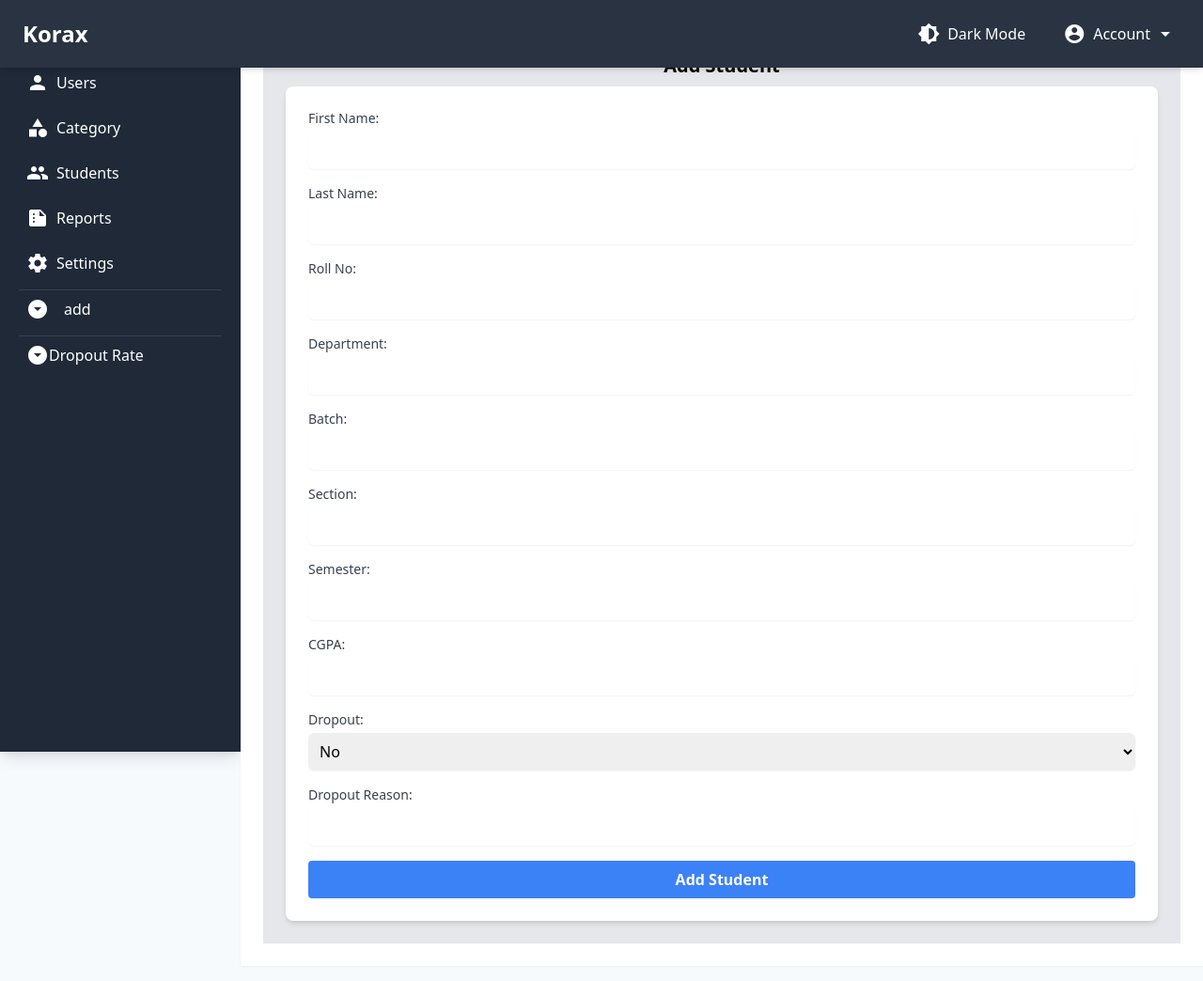
After one commit to cody0-a/dropout-check, a Django app: page /add/ in a window 1280 px wide. The commit adds this page. Shown: the whole page at 94% size. Run offline with Django 5.2, Linux system fonts and the light colour scheme; a user stored in the database is signed in.

Commit message:
check all changes

```diff
--- /dev/null
+++ b/account/templates/account/add.html
@@ -0,0 +1,76 @@
+{% extends 'account/base.html' %}
+
+{% block content %}
+<div class="mx-auto w-full bg-gray-200 p-6 overflow-y-auto">
+    <h2 class="text-xl font-bold text-center mb-2 mt-2">Add Student</h2>
+    <form method="POST" class="bg-white shadow-md rounded-lg p-6">
+        {% csrf_token %}
+        <div class="mb-4">
+            <label for="first_name" class="block text-sm font-medium text-gray-700">First Name:</label>
+            <input type="text" id="first_name" name="first_name" required
+                   class="mt-1 block w-full border-gray-300 rounded-md shadow-sm focus:border-blue-500 focus:ring focus:ring-blue-200 outline-none focus:outline-none p-2">
+        </div>
+
+        <div class="mb-4">
+            <label for="last_name" class="block text-sm font-medium text-gray-700">Last Name:</label>
+            <input type="text" id="last_name" name="last_name" required
+                   class="mt-1 block w-full border-gray-300 rounded-md outline-none focus:outline-none p-2 shadow-sm focus:border-blue-500 focus:ring focus:ring-blue-200">
+        </div>
+
+        <div class="mb-4">
+            <label for="roll_no" class="block text-sm font-medium text-gray-700">Roll No:</label>
+            <input type="text" id="roll_no" name="roll_no" required
+                   class="mt-1 block w-full border-gray-300 outline-none focus:outline-none p-2 rounded-md shadow-sm focus:border-blue-500 focus:ring focus:ring-blue-200">
+        </div>
+
+        <div class="mb-4">
+            <label for="department" class="block text-sm font-medium text-gray-700">Department:</label>
+            <input type="text" id="department" name="department" required
+                   class="mt-1 block w-full border-gray-300 outline-none focus:outline-none p-2 rounded-md shadow-sm focus:border-blue-500 focus:ring focus:ring-blue-200">
+        </div>
+
+        <div class="mb-4">
+            <label for="batch" class="block text-sm font-medium text-gray-700">Batch:</label>
+            <input type="text" id="batch" name="batch" required
+                   class="mt-1 block w-full border-gray-300 outline-none focus:outline-none p-2 rounded-md shadow-sm focus:border-blue-500 focus:ring focus:ring-blue-200">
+        </div>
+
+        <div class="mb-4">
+            <label for="section" class="block text-sm font-medium text-gray-700">Section:</label>
+            <input type="text" id="section" name="section" required
+                   class="mt-1 block w-full border-gray-300 outline-none focus:outline-none p-2 rounded-md shadow-sm focus:border-blue-500 focus:ring focus:ring-blue-200">
+        </div>
+
+        <div class="mb-4">
+            <label for="semester" class="block text-sm font-medium text-gray-700">Semester:</label>
+            <input type="number" id="semester" name="semester" required
+                   class="mt-1 block w-full border-gray-300 outline-none focus:outline-none p-2 rounded-md shadow-sm focus:border-blue-500 focus:ring focus:ring-blue-200">
+        </div>
+
+        <div class="mb-4">
+            <label for="cgpa" class="block text-sm font-medium text-gray-700">CGPA:</label>
+            <input type="number" step="0.01" id="cgpa" name="cgpa" required
+                   class="mt-1 block w-full border-gray-300 outline-none focus:outline-none p-2 rounded-md shadow-sm focus:border-blue-500 focus:ring focus:ring-blue-200">
+        </div>
+
+        <div class="mb-4">
+            <label for="dropout" class="block text-sm font-medium text-gray-700">Dropout:</label>
+            <select id="dropout" name="dropout"
+                    class="mt-1 block w-full border-gray-300 outline-none focus:outline-none p-2 rounded-md shadow-sm focus:border-blue-500 focus:ring focus:ring-blue-200">
+                <option value="False">No</option>
+                <option value="True">Yes</option>
+            </select>
+        </div>
+
+        <div class="mb-4">
+            <label for="dropout_reason" class="block text-sm font-medium text-gray-700">Dropout Reason:</label>
+            <input type="text" id="dropout_reason" name="dropout_reason"
+                   class="mt-1 block w-full border-gray-300 outline-none focus:outline-none p-2 rounded-md shadow-sm focus:border-blue-500 focus:ring focus:ring-blue-200">
+        </div>
+
+        <button type="submit" class="w-full bg-blue-500 text-white font-bold py-2 rounded hover:bg-blue-600">
+            Add Student
+        </button>
+    </form>
+</div>
+{% endblock %}
--- a/account/templates/account/base.html
+++ b/account/templates/account/base.html
@@ -8,27 +8,74 @@
     <link href="https://fonts.googleapis.com/icon?family=Material+Icons" rel="stylesheet">
     <title>Korax SMSystem</title>
     <style>
-        body {
+        body.light-mode {
             background-color: #f7fafc; /* Light gray background */
         }
-        header {
+        header.light-mode {
             background-color: #2a3342; /* Dark background */
+        }
+        body.dark-mode {
+            background-color: #2a3342; /* Dark background */
+        }
+        header.dark-mode {
+            background-color: #1a202c; /* Even darker background */
+        }
+        .dark-mode .text-white {
+            color: #f7fafc;
+        }
+        .dark-mode .bg-white {
+            background-color: #2a3342;
+        }
+        .dark-mode .bg-gray-800 {
+            background-color: #1a202c;
+        }
+        .dark-mode .bg-gray-700 {
+            background-color: #2d3748;
+        }
+        .dark-mode .text-gray-700 {
+            color: #e2e8f0;
+        }
+        .dark-mode .text-gray-600 {
+            color: #cbd5e0;
+        }
+        .dark-mode .hover\:bg-gray-700:hover {
+            background-color: #2d3748;
         }
     </style>
 </head>
-<body class="flex flex-col h-screen">
-    <header class="fixed left-0 right-0 top-0 flex justify-between items-center p-4 shadow-md fixed w-full z-10">
-        <div class="text-2xl font-bold text-white">
-            <a href="{% url 'home' %}">Korax</a>
+<body class="flex flex-col overflow-y-auto light-mode" id="body">
+    <header class="fixed left-0 right-0 top-0 flex justify-between items-center p-4 shadow-md w-full z-10 light-mode" id="header">
+        <div class="flex items-center">
+            <button id="sidebarToggle" class="lg:hidden text-white hover:bg-gray-700 rounded-lg px-3 py-2 transition flex items-center">
+                <span class="material-icons">menu</span>
+            </button>
+            <div class="text-2xl font-bold text-white ml-2">
+                <a href="{% url 'home' %}">Korax</a>
+            </div>
         </div>
-        <nav class="space-x-4">
-            <a href="{% url 'logout' %}" class="text-white hover:bg-gray-700 rounded-lg px-3 py-2 transition">Logout</a>
-            <a href="{% url 'register' %}" class="text-white hover:bg-gray-700 rounded-lg px-3 py-2 transition">Register</a>
+        <nav class="relative flex items-center space-x-4">
+            <button id="darkModeToggle" class="text-white hover:bg-gray-700 rounded-lg px-3 py-2 transition flex items-center">
+                <span class="material-icons">brightness_6</span>
+                <span class="ml-2">Dark Mode</span>
+            </button>
+            <button id="dropdownButton" class="text-white hover:bg-gray-700 rounded-lg px-3 py-2 transition flex items-center">
+                <span class="material-icons">account_circle</span>
+                <span class="ml-2">Account</span>
+                <span class="material-icons ml-1">arrow_drop_down</span>
+            </button>
+            <ul id="dropdownMenu" class="hidden absolute right-0 mt-2 w-48 bg-white rounded-md shadow-lg py-1 z-20">
+                <li>
+                    <a href="{% url 'logout' %}" class="block px-4 py-2 text-gray-700 hover:bg-gray-100">Logout</a>
+                </li>
+                <li>
+                    <a href="{% url 'register' %}" class="block px-4 py-2 text-gray-700 hover:bg-gray-100">Register</a>
+                </li>
+            </ul>
         </nav>
     </header>
 
-    <div class="fixed left-0 right-0 flex flex-row mt-16"> <!-- Added margin-top to avoid overlap with header -->
-        <aside class="w-64 bg-gray-800 text-white h-screen p-5 shadow-lg">
+    <div class="flex flex-col lg:flex-row mt-16 lg:mt-0">
+        <aside id="sidebar" class="hidden lg:block w-64 bg-gray-800 text-white h-screen p-5 shadow-lg">
             <ul class="space-y-2">
                 <li>
                     <a href="{% url 'home' %}" class="flex items-center p-2 rounded hover:bg-gray-700">
@@ -61,11 +108,12 @@
                     </a>
                 </li>
                 <li class="border-t border-gray-700 mt-4 space-x-2">
-                    <a href="{% url 'edit' %}" class="flex p-2 rounded">
-                        <span class="material-icons">
+                    <a href="{% url 'add' %}" class="flex p-2 rounded">
+                        <span class="material-icons mr-4">
                             arrow_drop_down_circle
-                        </span>edit
+                        </span>add
                     </a>
+                </li>
                 <li class="border-t border-gray-700 mt-4 space-x-2">
                     <a href="{% url 'dropout_rate' %}" class="flex p-2 rounded">
                         <span class="material-icons">
@@ -76,12 +124,38 @@
             </ul>
         </aside>
 
-        <main class="flex flex-grow w-3/4 p-6 bg-white h-screen overflow-y-scroll shadow-sm">
+        <main class="flex flex-grow p-6 bg-white overflow-y-auto shadow-sm mb-4">
             {% block content %}
             {% endblock %}
         </main>
     </div>
     <script src="{% static 'js/dark.js' %}"></script>
     <script src="{% static 'js/login.js' %}"></script>
+    <script>
+        const dropdownButton = document.getElementById('dropdownButton');
+        const dropdownMenu = document.getElementById('dropdownMenu');
+        const sidebarToggle = document.getElementById('sidebarToggle');
+        const sidebar = document.getElementById('sidebar');
+        const darkModeToggle = document.getElementById('darkModeToggle');
+        const body = document.getElementById('body');
+        const header = document.getElementById('header');
+
+        dropdownButton.addEventListener('click', () => {
+            dropdownMenu.classList.toggle('hidden');
+        });
+
+        sidebarToggle.addEventListener('click', () => {
+            sidebar.classList.toggle('hidden');
+        });
+
+        darkModeToggle.addEventListener('click', () => {
+            body.classList.toggle('dark-mode');
+            header.classList.toggle('dark-mode');
+            const isDarkMode = body.classList.contains('dark-mode');
+            darkModeToggle.innerHTML = isDarkMode
+                ? '<span class="material-icons">brightness_7</span><span class="ml-2">Light Mode</span>'
+                : '<span class="material-icons">brightness_6</span><span class="ml-2">Dark Mode</span>';
+        });
+    </script>
 </body>
 </html>
--- a/account/urls.py
+++ b/account/urls.py
@@ -1,7 +1,11 @@
 from django.urls import path
 from . import views
+from django.conf.urls import handler400
+
+
 urlpatterns = [
     path('', views.home, name='home'),
+    path('add/', views.create_student, name='add'),
     path('login/', views.login_view, name='login'),
     path('register/',views.register,name='register'),
     path('category/',views.get_categories,name='category'),
--- a/account/views.py
+++ b/account/views.py
@@ -441,19 +441,19 @@ def deactivate_account(request):
 @permission_required('account.can_view_student', raise_exception=True)
 def view_students(request):
     students = Student.objects.all()
-    return render(request, 'student/view.html', {'students': students})
+    return render(request, 'account/view.html', {'students': students})
 
 @login_required
 @permission_required('account.can_view_student', raise_exception=True)
 def get_students(request):
     students = Student.objects.all()
-    return render(request, 'student/students.html', {'students': students})
+    return render(request, 'account/students.html', {'students': students})
 
 @login_required
 @permission_required('account.can_view_student', raise_exception=True)
 def get_student(request, student_id):
     student = Student.objects.get(id=student_id)
-    return render(request, 'student/student.html', {'student': student})
+    return render(request, 'account/student.html', {'student': student})
 
 @login_required
 @permission_required('account.can_add_student', raise_exception=True)
@@ -461,7 +461,7 @@ def create_student(request):
     if request.method == 'POST':
         # Add student logic here
         return redirect('students')
-    return render(request, 'student/add.html')
+    return render(request, 'account/add.html')
 
 @login_required
 @permission_required('account.can_change_student', raise_exception=True)
@@ -470,7 +470,7 @@ def update_student(request, student_id):
     if request.method == 'POST':
         # Update logic here
         return redirect('students')
-    return render(request, 'student/edit.html', {'student': student})
+    return render(request, 'account/edit.html', {'student': student})
 
 @login_required
 @permission_required('account.can_delete_student', raise_exception=True)
@@ -479,12 +479,12 @@ def delete_student(request, student_id):
     if request.method == 'POST':
         student.delete()
         return redirect('students')
-    return render(request, 'student/delete.html', {'student': student})
+    return render(request, 'account/delete.html', {'student': student})
 
 @login_required
 @permission_required('account.can_view_student', raise_exception=True)
 def get_categories(request):
-    return render(request, 'student/categories.html')
+    return render(request, 'account/categories.html')
 
 
 def get_settings(request):
@@ -495,7 +495,7 @@ def get_dropout_rate(request):
     total_students = summary.total_students
     total_dropouts = summary.total_dropouts
     dropout_rate = (total_dropouts / total_students) * 100 if total_students else 0
-    return render(request, 'student/dropout_rate.html', {'dropout_rate': dropout_rate})
+    return render(request, 'account/dropout_rate.html', {'dropout_rate': dropout_rate})
 
 @login_required
 def categorize_students(request):
@@ -516,7 +516,7 @@ def categorize_students(request):
             dropout_reason = student.dropout_reason if student.dropout_reason else "Other"
             dropout_reasons[dropout_reason].append(student)
 
-    return render(request, 'student/categorized_students.html', {'dropout_reasons': dropout_reasons})
+    return render(request, 'account/categorized_students.html', {'dropout_reasons': dropout_reasons})
 
 
 @login_required
@@ -549,4 +549,47 @@ def edit_student(request, student_id):
         student.save()
 
         return redirect('students')
-    return render(request, 'student/edit.html', {'student': student})
+    return render(request, 'account/edit.html', {'student': student})
+
+
+@login_required
+@permission_required('account.can_add_student', raise_exception=True)
+def create_student(request):
+    if request.method == 'POST':
+        first_name = request.POST.get('first_name')
+        last_name = request.POST.get('last_name')
+        roll_no = request.POST.get('roll_no')
+        department = request.POST.get('department')
+        batch = request.POST.get('batch')
+        section = request.POST.get('section')
+        semester = request.POST.get('semester')
+        cgpa = request.POST.get('cgpa')
+        dropout = request.POST.get('dropout')
+        dropout_reason = request.POST.get('dropout_reason')
+        student = Student.objects.create(
+            first_name=first_name,
+            last_name=last_name,
+            roll_no=roll_no,
+            department=department,
+            batch=batch,
+            section=section,
+            semester=semester,
+            cgpa=cgpa,
+            dropout=dropout,
+            dropout_reason=dropout_reason
+        )
+        return redirect('students')
+    return render(request, 'account/add.html')
+
+
+def custom_server_error_view(request):
+    return render(request, '500.html', status=500)
+
+def custom_method_not_allowed_view(request, exception):
+    return render(request, '405.html', status=405)
+
+def custom_page_not_found_view(request, exception):
+    return render(request, '404.html', status=404)
+
+def custom_forbidden_view(request, exception):
+    return render(request, 'account/403.html', status=403)
```
Also changed, not shown: account/middleware.py (added, +47 -0 lines), account/templates/account/403.html (added, +9 -0 lines), account/templates/account/404.html (added, +9 -0 lines), account/templates/account/405.html (added, +11 -0 lines), account/templates/account/500.html (added, +9 -0 lines), account/templates/account/categories.html (added, +17 -0 lines), account/templates/account/students.html (added, +39 -0 lines), project/settings.py (+6 -3 lines), account/exceptions.py (added), account/models.py (line endings or trailing spaces), db.sqlite3.
